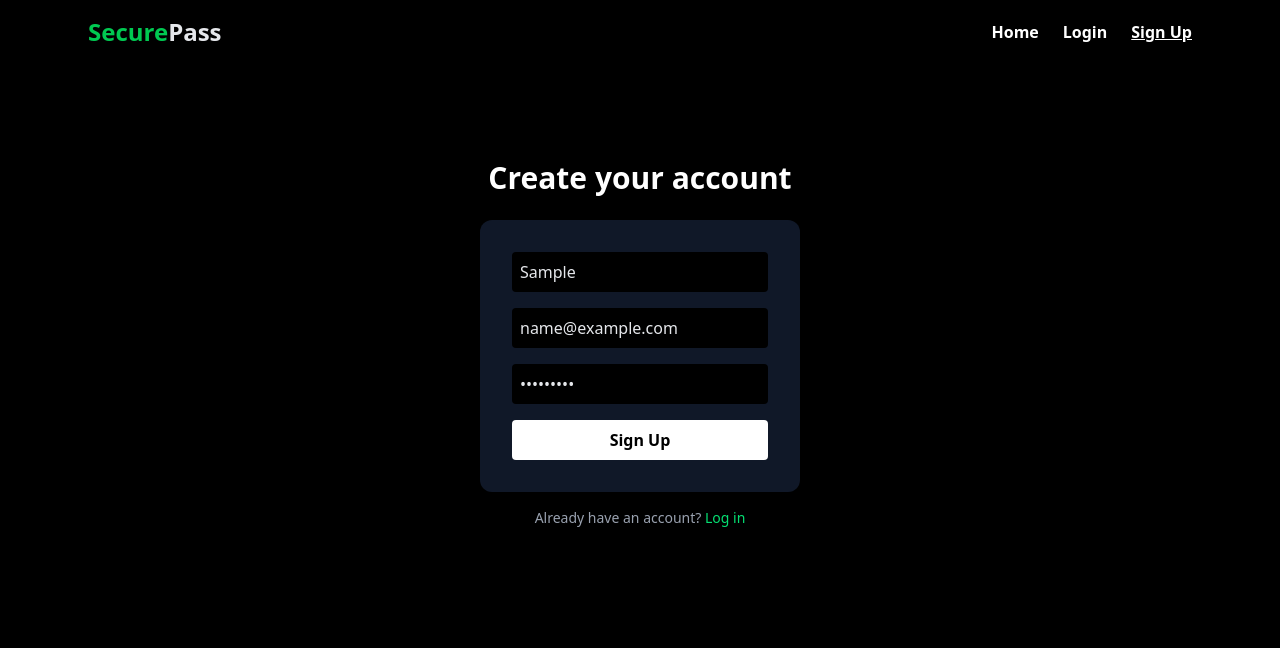
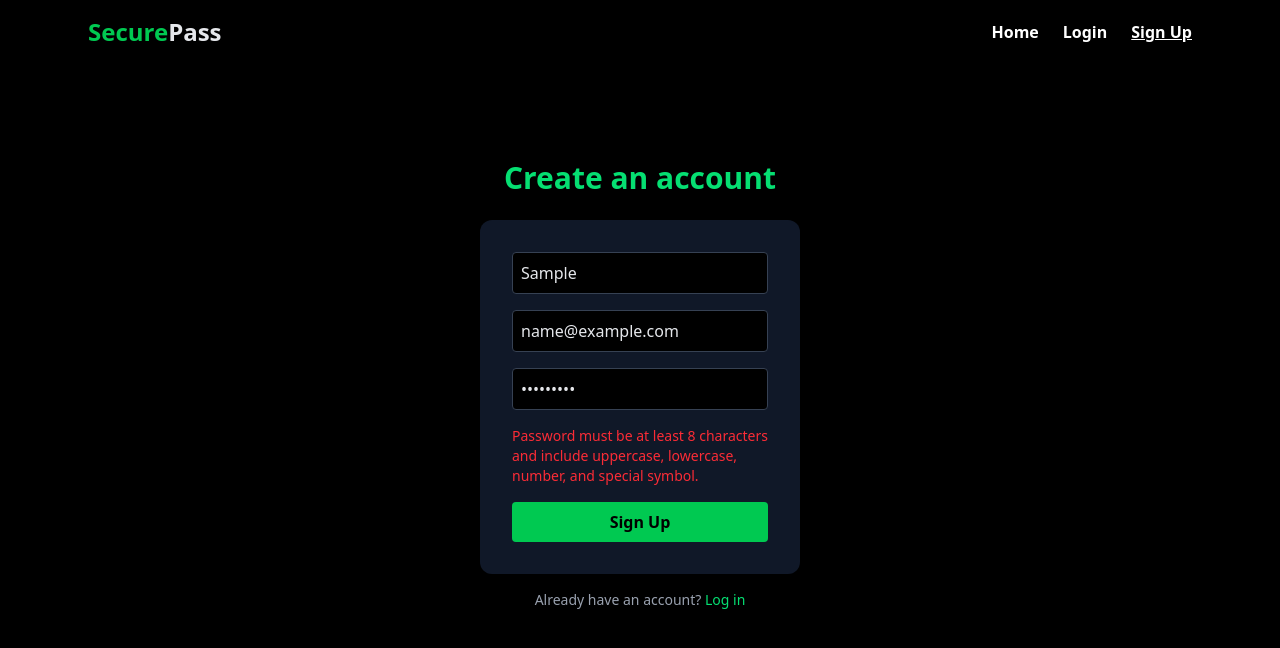
Before and after one commit to KavyaBajpai/Password-Generator, a Next.js app in the folder frontend/frontend/: page /signup in a window 1280 px wide. Both pictures are taken after typing "Sample", "name@example.com", "Sample123" into the empty fields and a click on the button "Sign Up". Shown: the top 648 px of the page. Built offline with nearby package versions, Linux system fonts and the light colour scheme; no server answers.

Commit message:
added email and password checks

```diff
--- a/frontend/frontend/src/app/signup/page.tsx
+++ b/frontend/frontend/src/app/signup/page.tsx
@@ -1,38 +1,68 @@
 "use client";
 
 import Header from "@/components/Header";
+import Link from "next/link";
+import { useRouter } from "next/navigation";
+import { useState } from "react";
 import { signupUser } from "@/utils/api";
-import Link from "next/link";
-import { useState } from "react";
-import { useRouter } from "next/navigation";
+
 export default function SignupPage() {
+  const router = useRouter();
   const [name, setName] = useState("");
   const [email, setEmail] = useState("");
   const [password, setPassword] = useState("");
-  const router = useRouter();
+  const [error, setError] = useState("");
+  const [success, setSuccess] = useState("");
+
   const handleSignup = async (e: React.FormEvent) => {
     e.preventDefault();
-    try{
-       const res = await signupUser(name, email, password);
-       console.log(res);
-       if(res.success==true)
-        router.push("/login");
+    setError("");
+    setSuccess("");
 
+    // ✅ 1. Basic empty field check
+    if (!name || !email || !password) {
+      setError("All fields are required.");
+      return;
+    }
 
+    // ✅ 2. Email format check
+    const emailRegex = /^[^\s@]+@[^\s@]+\.[^\s@]+$/;
+    if (!emailRegex.test(email)) {
+      setError("Please enter a valid email address.");
+      return;
     }
-    catch(err){
-      console.error("Login error:", err);
+
+    // ✅ 3. Password strength check
+    const passwordRegex =
+      /^(?=.*[a-z])(?=.*[A-Z])(?=.*\d)(?=.*[\W_]).{8,}$/;
+    if (!passwordRegex.test(password)) {
+      setError(
+        "Password must be at least 8 characters and include uppercase, lowercase, number, and special symbol."
+      );
+      return;
     }
-    console.log({ name, email, password });
 
+    // ✅ 4. Call backend if validation passes
+    try {
+      const res = await signupUser(name, email, password);
+      if (res.success) {
+        setSuccess("Signup successful! Redirecting to login...");
+        setTimeout(() => router.push("/login"), 1500);
+      } else {
+        setError(res.message || "Signup failed. Try again.");
+      }
+    } catch (err: any) {
+      setError("Something went wrong. Please try again.");
+      console.error("Signup error:", err);
+    }
   };
 
   return (
     <main className="min-h-screen bg-black text-white">
       <Header />
       <div className="flex flex-col items-center justify-center mt-40">
-        <h2 className="text-3xl font-semibold text-white mb-6">
-          Create your account
+        <h2 className="text-3xl font-semibold text-green-400 mb-6">
+          Create an account
         </h2>
 
         <form
@@ -41,29 +71,32 @@ export default function SignupPage() {
         >
           <input
             type="text"
-            placeholder="Name"
+            placeholder="Full Name"
             value={name}
             onChange={(e) => setName(e.target.value)}
-            className="p-2 rounded bg-black text-gray-200"
+            className="p-2 rounded bg-black border border-gray-700 focus:border-green-400 focus:outline-none text-gray-200"
           />
           <input
             type="email"
             placeholder="Email"
             value={email}
             onChange={(e) => setEmail(e.target.value)}
-            className="p-2 rounded bg-black text-gray-200"
+            className="p-2 rounded bg-black border border-gray-700 focus:border-green-400 focus:outline-none text-gray-200"
           />
           <input
             type="password"
             placeholder="Password"
             value={password}
             onChange={(e) => setPassword(e.target.value)}
-            className="p-2 rounded bg-black text-gray-200"
+            className="p-2 rounded bg-black border border-gray-700 focus:border-green-400 focus:outline-none text-gray-200"
           />
+
+          {error && <p className="text-red-500 text-sm">{error}</p>}
+          {success && <p className="text-green-400 text-sm">{success}</p>}
 
           <button
             type="submit"
-            className="bg-white hover:bg-green-200 text-black font-semibold py-2 rounded transition"
+            className="bg-green-500 hover:bg-green-600 text-black font-semibold py-2 rounded transition"
           >
             Sign Up
           </button>
```
